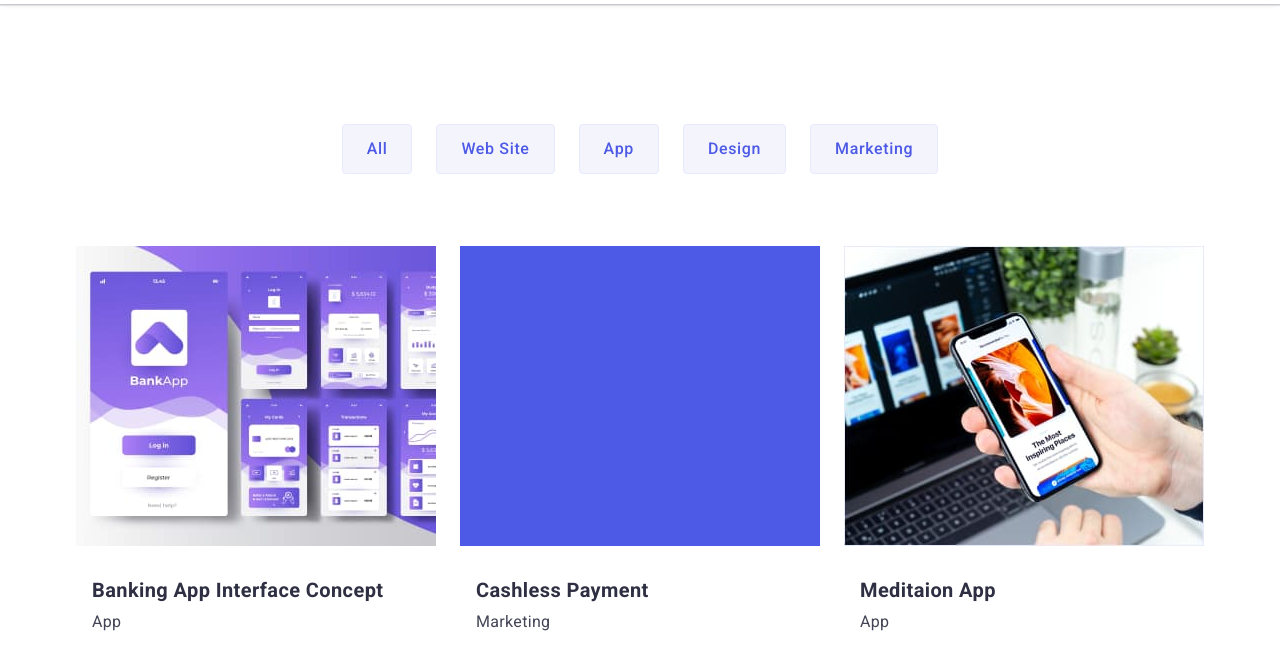
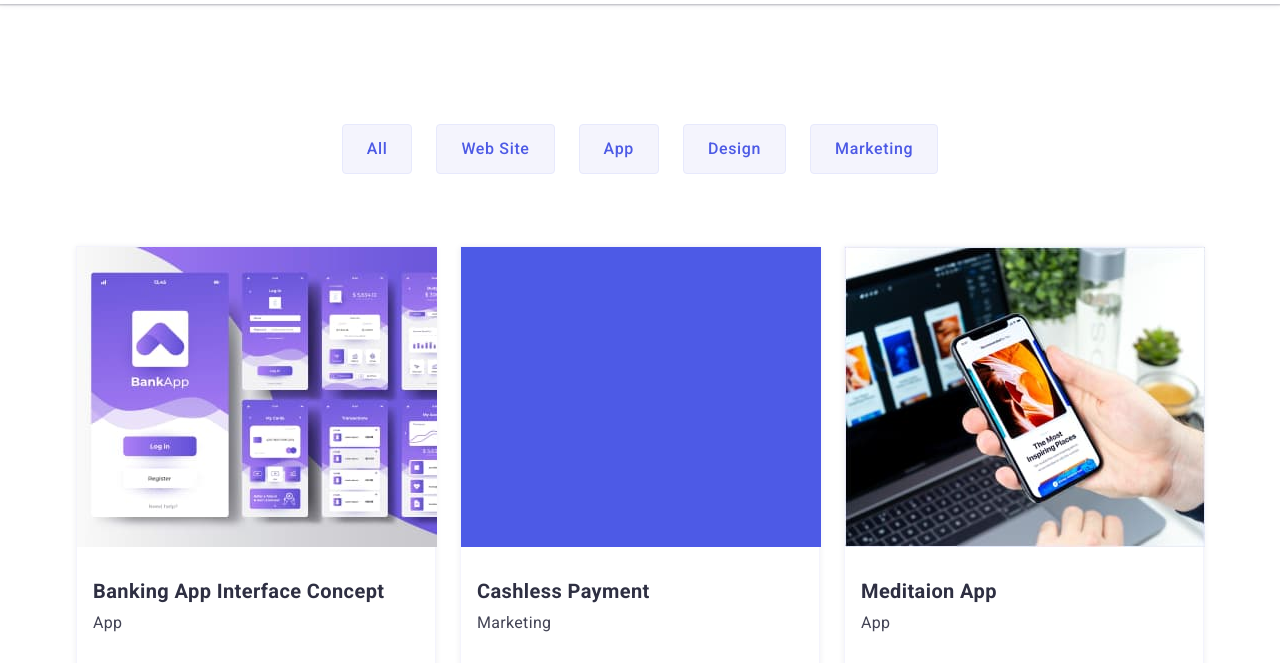
Before and after one commit to wonderotter/goit-markup-hw-03, a plain HTML site: page portfolio.html in a window 1280 px wide. Shown: the part 68-731 px from the top of the page. Drawn offline with nearby package versions, Linux system fonts and the light colour scheme.

Commit message:
hw-03-1012

```diff
--- a/css/styles.css
+++ b/css/styles.css
@@ -261,9 +261,13 @@ body {
     margin-bottom: 72px;
 }
 .team-wrapper {
-    margin-top: 32px;
-    margin-bottom: 32px;
+    padding-top: 32px;
+    padding-bottom: 32px;
+    padding-left: 16px;
     text-align: center;
+}
+.portfolio {
+    padding-bottom: 96px;
 }
 .project-title {
     font-weight: 600;
@@ -271,8 +275,12 @@ body {
     line-height: 1.2;
     letter-spacing: 0.02em;
     color: var(--head-color);
-    margin-top: 32px;
-    margin-left: 16px;
+}
+
+.project-card{
+    border: 0.5px solid #F4F4FD;
+    box-shadow: 0px 1px 6px rgba(46, 47, 66, 0.08);
+    width: calc((100% - 48px) / 3);
 }
 
 .project-description {
@@ -280,7 +288,6 @@ body {
     letter-spacing: 0.02em;
     color: var(--main-text-color);
     margin-top: 8px;
-    margin-left: 16px;
 }
 
 .nav-btn {
@@ -343,13 +350,15 @@ body {
 .project-table {
     display: flex;
     flex-wrap: wrap;
-    justify-content: space-between;
+    row-gap: 48px;
+    column-gap: 24px;
 }
 
 .project-wrapper {
-    margin-top: 32px;
-    margin-bottom: 32px;
-    }
+    padding-top: 32px;
+    padding-bottom: 32px;
+    padding-left: 16px;
+}
 
 .navigation-btns {
     display: flex;
--- a/portfolio.html
+++ b/portfolio.html
@@ -41,7 +41,7 @@
     </header>
 
     <main>
-        <section class="section">
+        <section class="section portfolio">
             <div class="container">
                 <h1 class="navigation visually-hidden">navigation</h1>
                 <ul class="navigation-btns section-btns list">
```
Also changed, not shown: index.html (+4 -2 lines).
